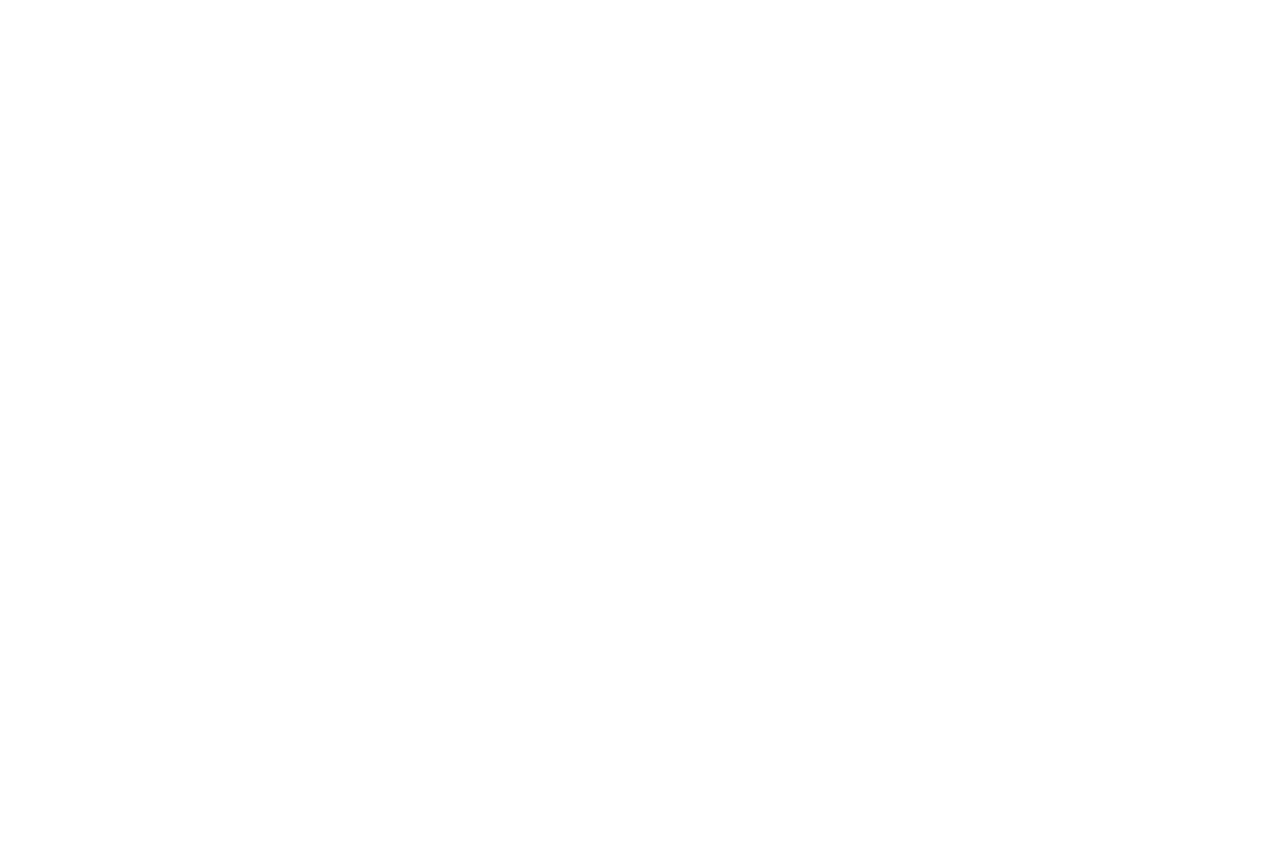
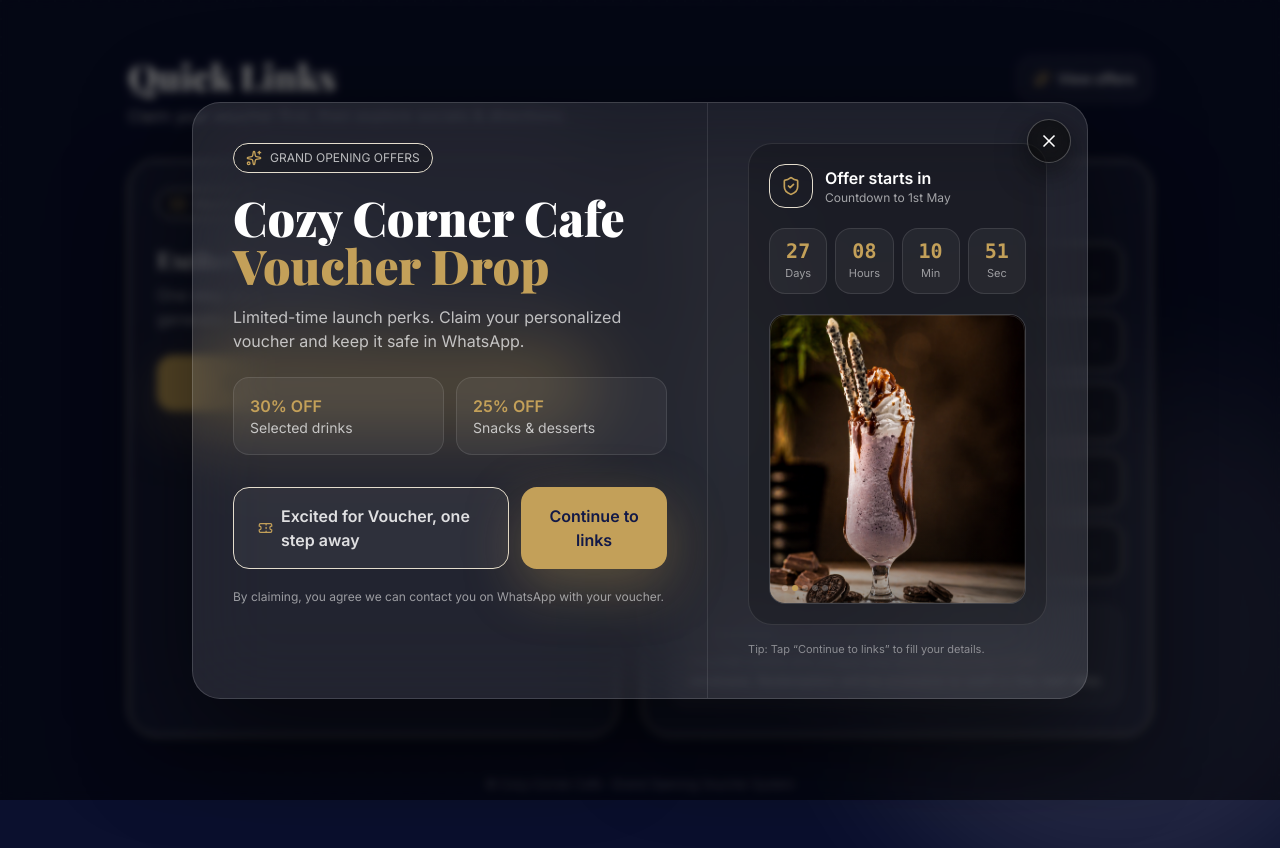
Before and after one commit to WasimKaunain/CozyCornerCafe, a React (Vite) app: page /links in a window 1280 px wide. Before the commit this address had no page. Before the commit the page ends 800 px from the top, so only its background shows below. Built offline with nearby package versions, Linux system fonts and the light colour scheme.

Commit message:
removed bug

```diff
--- a/src/App.tsx
+++ b/src/App.tsx
@@ -1179,6 +1179,8 @@ function App() {
     <BrowserRouter>
       <Routes>
         <Route path="/" element={<Home />} />
+        {/* Backwards-compatible alias */}
+        <Route path="/links" element={<QuickLinks />} />
         <Route path="/quick-links" element={<QuickLinks />} />
         <Route path="/privacy-policy" element={<PrivacyPolicy />} />
         <Route path="/terms" element={<TermsOfService />} />
```
